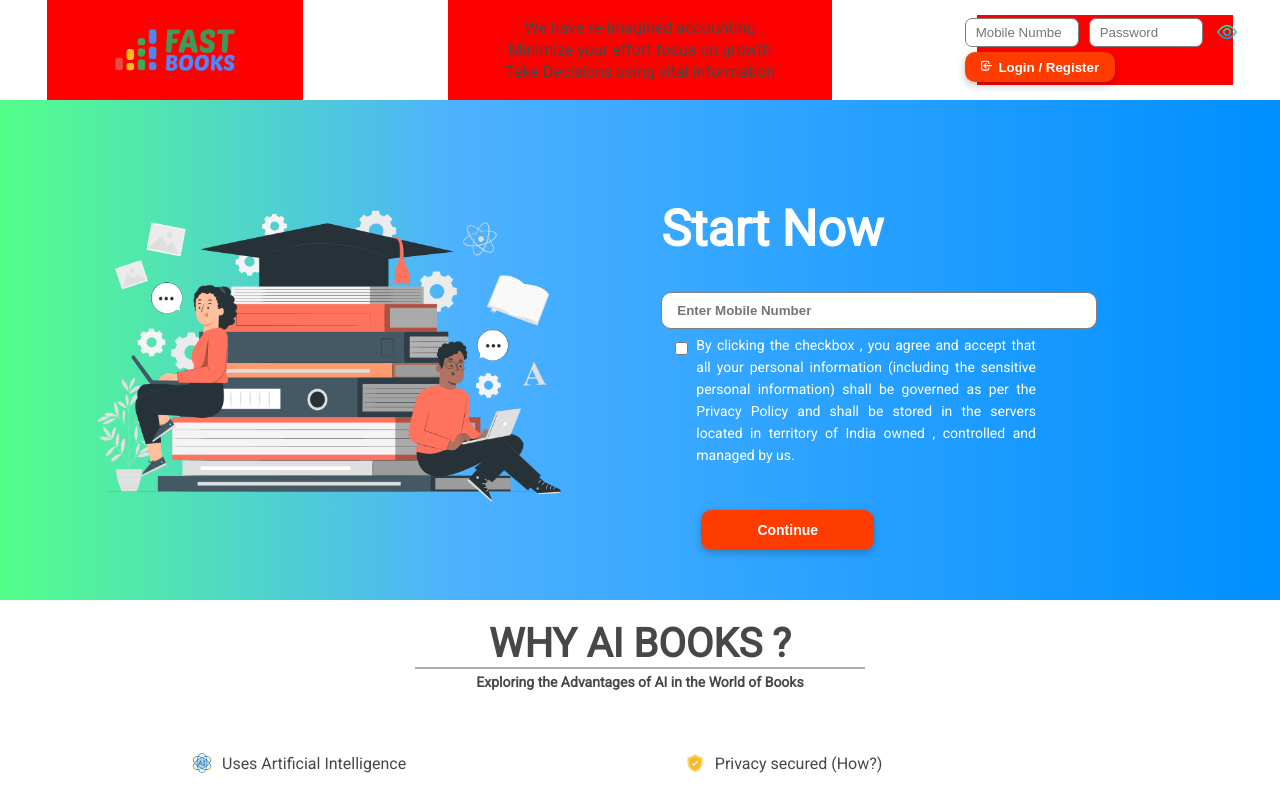
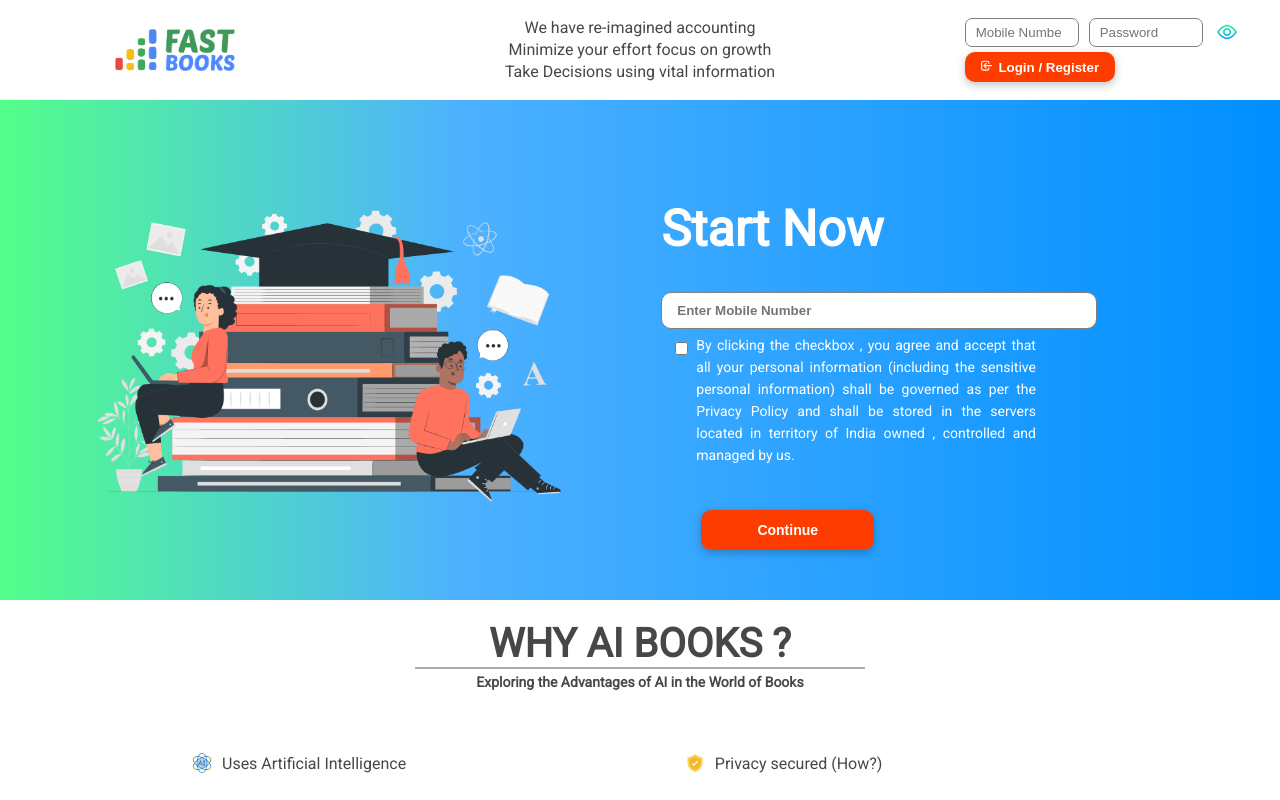
Before and after one commit to Aniket4024/Fast-Book-Landing-Page, a React (Create React App) app: page / in a window 1280 px wide. Shown: the top 800 px of the page. Built offline with nearby package versions, Linux system fonts and the light colour scheme.

Commit message:
5th commit

```diff
--- a/src/CSS/ComponentCSS/Navbar.module.scss
+++ b/src/CSS/ComponentCSS/Navbar.module.scss
@@ -16,7 +16,7 @@
     align-items: center;
     height: 100%;
     width: 20%;
-    background-color: red;
+    // background-color: red;
 }
 #Navbar>div:nth-child(1){
 }
```
